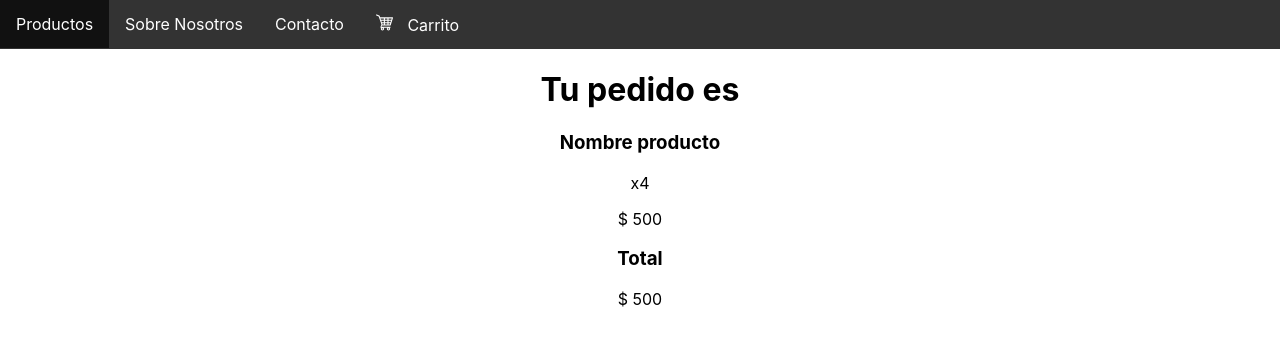
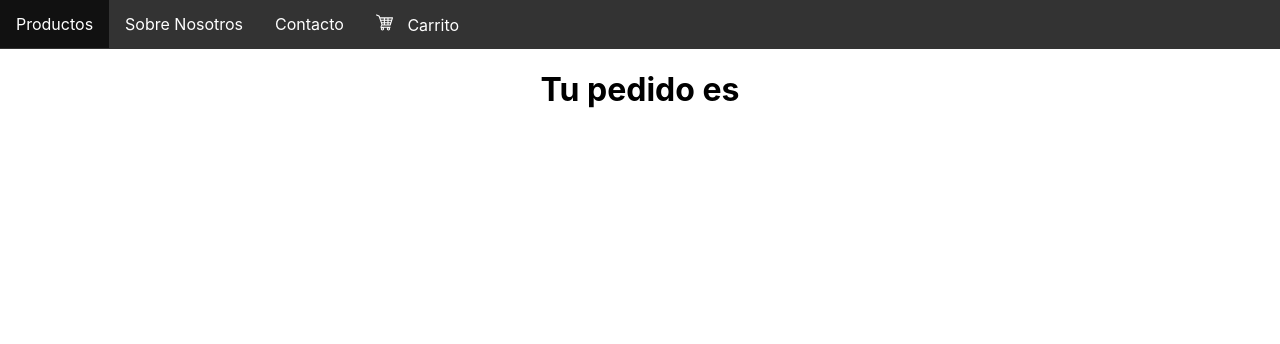
Before and after one commit to fer-k/coderhouse-react, a React (Create React App) app: page /cart in a window 1280 px wide. Shown: the top 344 px of the page. Built offline with nearby package versions, Linux system fonts and the light colour scheme.

Commit message:
ver productos en el carrito

```diff
--- a/src/Components/CartItem.js
+++ b/src/Components/CartItem.js
@@ -1,14 +1,14 @@
 import React from 'react'
+import ItemCounter from './ItemCounter';
 
-const CartItem = () => {
+
+const CartItem = (props) => {
+console.log(props);
     return (
+
         <div>
-            <h1>Tu pedido es</h1>
-            <h3>Nombre producto</h3>
-            <p>x4</p>
-            <p>$ 500</p>
-            <h3>Total</h3>
-            <p>$ 500</p>
+            <h3>{props.title}</h3>
+            <p>$ {props.price}</p>
         </div>
     )
 }
--- a/src/Components/ItemDetail.js
+++ b/src/Components/ItemDetail.js
@@ -3,15 +3,9 @@ import ItemCounter from './ItemCounter';
 import {useCartContext} from '../Context/CartContext'
 
 
-const ItemDetail = ({ product },) => {
+const ItemDetail = ({ products },) => {
 
-    const CartContent = useCartContext(cartList, setCartList);
-
-    console.log(CartContent);
-
-    const addProduct = () => {
-        setCartList([...cartList, product])
-    }
+   const {addProduct} = useCartContext();
 
     const [counter, setCounter] = useState(1);
 
@@ -29,15 +23,15 @@ const numMax = 10;
     };
 
     return (
-        product.map((prod, i) => {
+        products.map((prod, i) => {
 
-            return<div>
+            return<div key={prod.id}>
                 <h3>{prod.title}</h3>
                 <p>{prod.description}</p>
                 <p>Precio: ${prod.price}</p>
                 <ItemCounter counter={counter} setCounter={setCounter} AddClick={AddClick} RemoveClick={RemoveClick} numMax="10" numMin="0"/>
                 <p>Cantidad {counter}</p>
-                <button onClick={addProduct}>Comprar</button>
+                <button onClick={() => addProduct(prod)}>Agregar al carrito</button>
             </div>
 
 
--- a/src/Containers/CartContainer.js
+++ b/src/Containers/CartContainer.js
@@ -2,13 +2,15 @@ import React from 'react';
 import CartItem from '../Components/CartItem';
 import {useCartContext} from '../Context/CartContext'
 
+
 const CartContainer = () => {
 
-
+    const {cartList} = useCartContext();
 
     return (
         <div>
-            <CartItem />
+            <h1>Tu pedido es</h1>
+            {cartList.map(item => <CartItem {...item} />)}
         </div>
     )
 }
--- a/src/Containers/ItemDetailContainer.js
+++ b/src/Containers/ItemDetailContainer.js
@@ -20,10 +20,10 @@ const ItemDetailContainer = () => {
         getPromise( ProductList ).then(result => setSourceData(result));
     }, [])
 
-    const product = SourceData.filter((item) => item.id === Number(id))
+    const products = SourceData.filter((item) => item.id === Number(id))
     return (
         <div>
-            <ItemDetail product={ product }/>
+            <ItemDetail products={ products }/>
         </div>
     )
 }
--- a/src/Context/CartContext.js
+++ b/src/Context/CartContext.js
@@ -8,11 +8,15 @@ const CartContextProvider = ({children}) => {
 
     const [cartList, setCartList] = useState([]);
 
+    const addProduct = (product) => {
+        setCartList([...cartList, product])
+    }
+
     return (
         <CartContext.Provider
             value={{
                 cartList,
-                setCartList
+                addProduct
             }}
         >
             {children}
```
